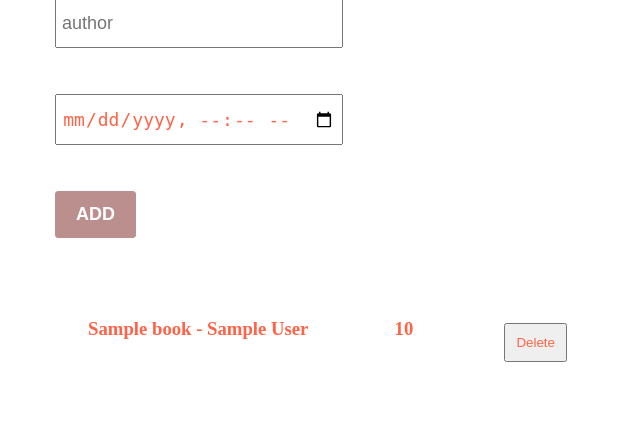
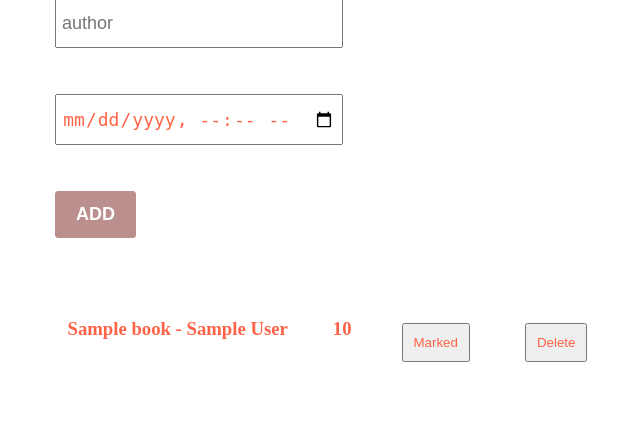
Before and after one commit to Altynai29/todo, a Django app: page /books/ in a window 1280 px wide. Shown: the part 593-1040 px from the top of the page, without its empty margins (10-650 px from the left). Run offline with Django 3.2, Linux system fonts and the light colour scheme; tables that the repository leaves empty hold one stand-in row (values such as "Sample post").

Commit message:
added marked to book

```diff
--- a/main/static/styles/books.css
+++ b/main/static/styles/books.css
@@ -44,3 +44,9 @@
     width: 50%;
     color: royalblue;
 }
+
+.marked-button{
+    background-color: tomato;
+    border: 2px solid #fad66a;
+
+}
--- a/main/templates/books.html
+++ b/main/templates/books.html
@@ -31,6 +31,7 @@
         <div class="book_container">
             <h3>{{ book.title }} - {{ book.author }}</h3>
             <h3>{{ book.price }}</h3>
+            <a href="{% url 'marked-book' book.id  %}"><button class="marked_button">Marked</button> </a>
             <a href="{% url 'delete-book' book.id  %}"><button class="delete_button">Delete</button> </a>
         </div>
 
--- a/main/views.py
+++ b/main/views.py
@@ -59,6 +59,12 @@
     book.delete()
     return redirect(books)
 
+def marked_book(request, id):
+    marked = Book.objects.get(id=id)
+    marked.is_favorite = True
+    marked.save()
+    return redirect(books)
+
 def second(request):
     return HttpResponse("test 2 page")
 
--- a/todo/urls.py
+++ b/todo/urls.py
@@ -35,6 +35,7 @@
     # path("unmark-todo/<id>/", unmark_todo, name="unmark-todo"),
     path("books/", books, name="books"),
     path("add-book/", add_book, name="add-book"),
+    path("marked-book/<id>/", marked_book, name="marked-book"),
     path("delete-book/<id>/", delete_book, name="delete-book"),
 ]   + static(settings.STATIC_URL, document_root=settings.STATIC_ROOT) \
     + static(settings.MEDIA_URL, document_root=settings.MEDIA_ROOT)
```
